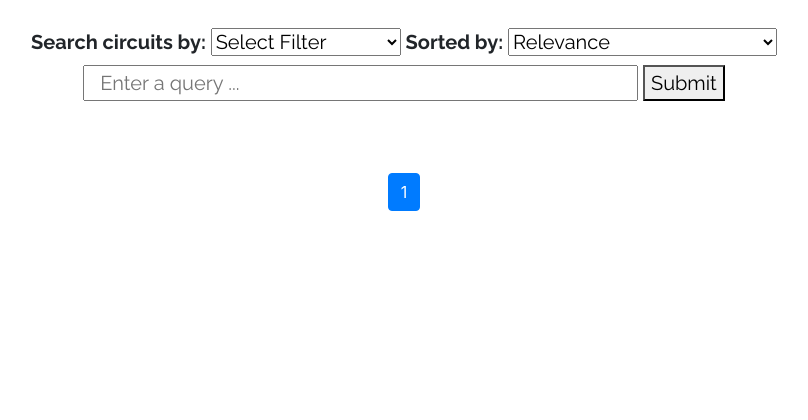
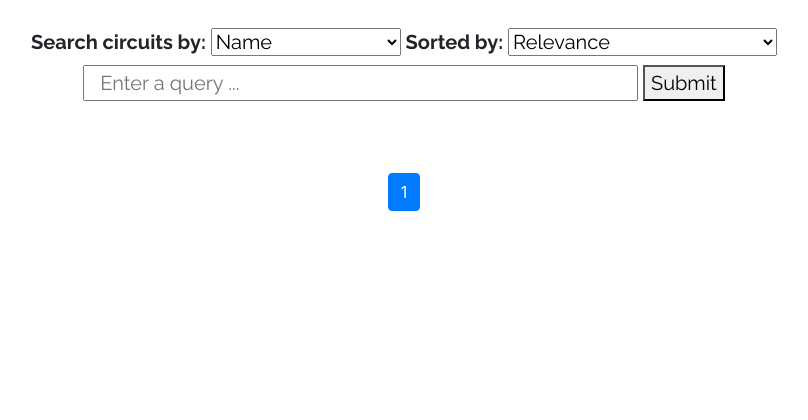
Before and after one commit to UT-SWLab/TeamE2, a Flask app: page /models_circuits in a window 1280 px wide. Shown: the part 197-617 px from the top of the page, without its empty margins (236-1044 px from the left). Run offline with Flask 2, Linux system fonts and the light colour scheme; data that the repository does not hold is empty; some libraries are stand-ins or nearby versions.

Commit message:
removed required attributes from search form

```diff
--- a/app.py
+++ b/app.py
@@ -125,7 +125,9 @@ def circuit_model():
     filtered = request.args.get('filtered', '', type=str)
     sort = request.args.get('sort', '', type=str)
     circuit_list = get_circuit_list(filtered, query)
+    print(len(circuit_list))
     circuit_list = sort_models(circuit_list, sort, filtered)
+    print(len(circuit_list))
 
     page = request.args.get('page', 1, type=int)
     page = page - 1
@@ -576,7 +578,7 @@ def sort_models(models, sort, filtered):
         # return if no results
         return models
     elif 'driverId' in models[0]:
-        if filtered == 'name':
+        if filtered == 'name' or filtered == '':
             if sort == 'alpha':
                 # alphabetical sort
                 return sorted(models, key=lambda x:(remove_accents(x['forename']), remove_accents(x['forename'])))
@@ -598,7 +600,7 @@ def sort_models(models, sort, filtered):
                 # reverse alphabetical sort
                 return sorted(models, key=lambda x: remove_accents(x['constructor']['name']), reverse=True)
     elif 'constructorId' in models[0]:
-        if filtered == 'name':
+        if filtered == 'name' or filtered == '':
             if sort == 'alpha':
                 # alphabetical sort
                 return sorted(models, key=lambda x: remove_accents(x['name']))
@@ -620,7 +622,7 @@ def sort_models(models, sort, filtered):
                 # reverse alphabetical sort
                 return sorted(models, key=lambda x: remove_accents(x['topDriverName']), reverse=True)
     elif 'circuitId' in models[0]:
-        if filtered == 'name':
+        if filtered == 'name' or filtered == '':
             if sort == 'alpha':
                 # alphabetical sort
                 return sorted(models, key=lambda x: remove_accents(x['name']))
--- a/templates/circuits-model.html
+++ b/templates/circuits-model.html
@@ -21,8 +21,7 @@
   <div class="searchbar">
     <form action="/models_circuits" method="get">
       <label for="filtered">Search circuits by:</label>
-      <select id="filtered" name="filtered" required="required">
-        <option value="">Select Filter</option>
+      <select id="filtered" name="filtered">
         <option value="name">Name</option>
         <option value="location">Location</option>
         <option value="most_recent_race">Most Recent Race</option>
@@ -34,7 +33,7 @@
         <option value="reverse_alpha">Reverse Alphabetical (Z-A)</option>
       </select>
       <br>
-      <input id="search" class="col-6" type="text" name="search" placeholder="Enter a query ..." required="required">
+      <input id="search" class="col-6" type="text" name="search" placeholder="Enter a query ...">
       <button type="submit">Submit</button>
     </form>
     <br>
--- a/templates/constructors-model.html
+++ b/templates/constructors-model.html
@@ -21,8 +21,7 @@
   <div class="searchbar">
     <form action="/models_constructors" method="get">
       <label for="filtered">Search constructors by:</label>
-      <select id="filtered" name="filtered" required="required">
-        <option value="">Select Filter</option>
+      <select id="filtered" name="filtered">
         <option value="name">Name</option>
         <option value="nationality">Nationality</option>
         <option value="topDriverName">Top Driver</option>
@@ -34,7 +33,7 @@
         <option value="reverse_alpha">Reverse Alphabetical (Z-A)</option>
       </select>
       <br>
-      <input id="search" class="col-6" type="text" name="search" placeholder="Enter a query ..." required="required">
+      <input id="search" class="col-6" type="text" name="search" placeholder="Enter a query ...">
       <button type="submit">Submit</button>
     </form>
     <br>
--- a/templates/drivers-model.html
+++ b/templates/drivers-model.html
@@ -20,8 +20,7 @@
     <div class="searchbar">
         <form  action="/models_drivers" method="get">
             <label for="filtered">Search drivers by:</label>
-            <select id="filtered" name="filtered" required="required">
-                <option value="">Select Filter</option>
+            <select id="filtered" name="filtered">
                 <option value="name">Name</option>
                 <option value="nationality">Nationality</option>
                 <option value="constructor">Constructor</option>
```
